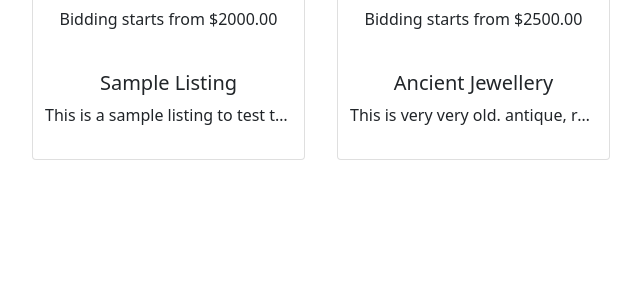
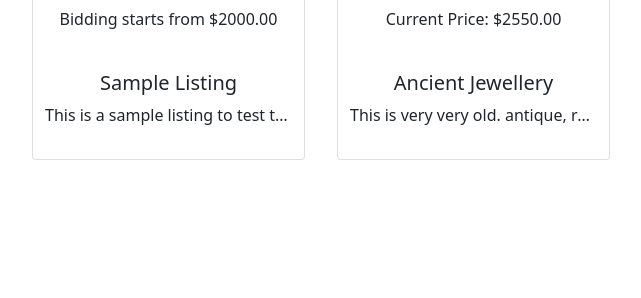
Before and after one commit to basuabhirup/cs50w-commerce, a Django app: template auctions/templates/auctions/index.html in a window 1280 px wide. Shown: the part 3183-3481 px from the top of the page, without its empty margins (78-719 px from the left). Run offline with Django 3.2, Linux system fonts and the light colour scheme; the template is opened without the code that fills it: values that come from a table or form of the project are taken from there, others are empty; data comes from the database, SQL or seed files in the repository; both versions use the stored data as it was after the commit.

Commit message:
Minor FIxes and improvements

```diff
--- a/auctions/templates/auctions/index.html
+++ b/auctions/templates/auctions/index.html
@@ -1,7 +1,7 @@
 {% extends "auctions/layout.html" %}
 
 {% block title %}
-  Auctions
+  All Listings
 {% endblock %}
 
 {% block body %}
@@ -18,7 +18,11 @@
             {% endif %}
             <br>
             <p class="mt-2 text-small text-dark fw-light">
+              {% if listing.current_price > 0 %}
+              Current Price: <span class="fw-normal">${{ listing.current_price }}</span>
+              {% else %}
               Bidding starts from <span class="fw-normal">${{ listing.starting_bid }}</span>
+              {% endif %}
             </p>
             <br>
             <h5 class="h5">
```
Also changed, not shown: db.sqlite3.
